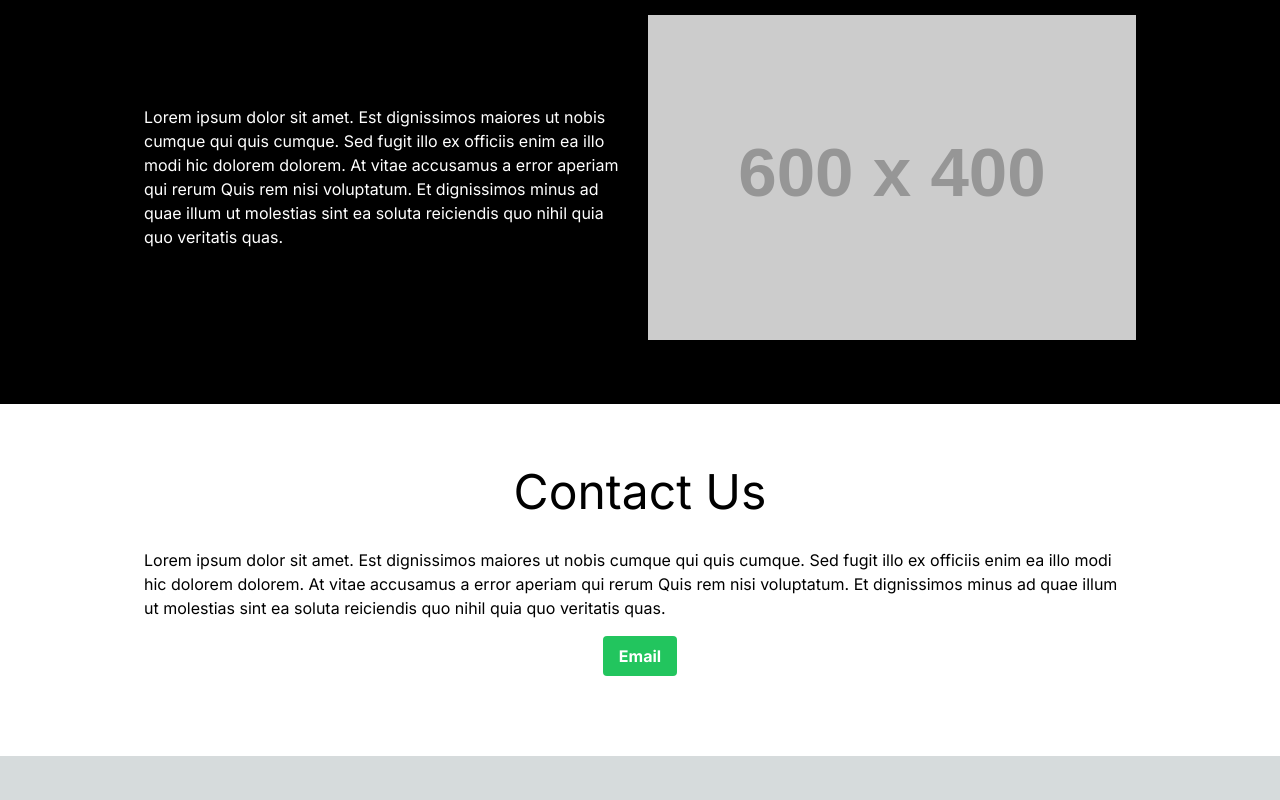
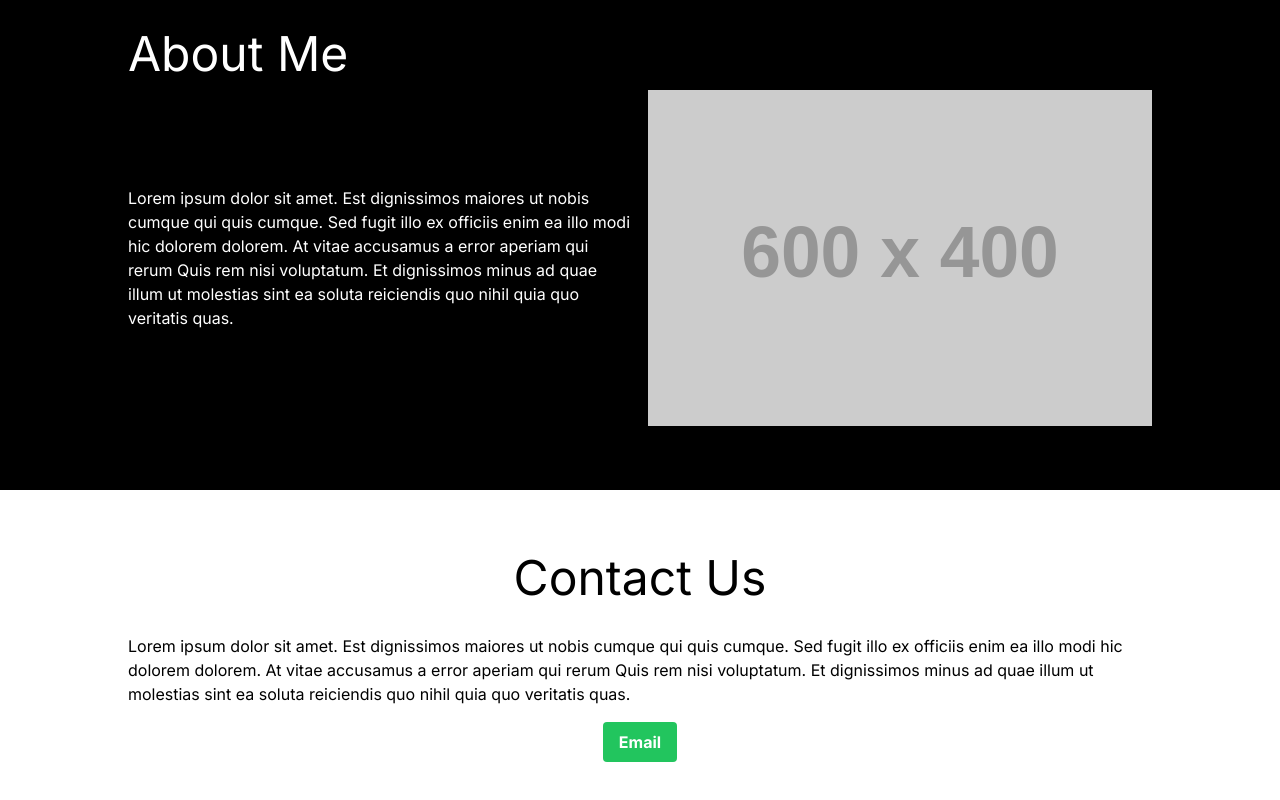
Before and after one commit to VanessaKostadinova/pdarch-site, a Next.js app: page / in a window 1280 px wide. Shown: the part 2714-3514 px from the top of the page. Before the commit the page ends 3470 px from the top, so only its background shows below. Built offline with nearby package versions, Linux system fonts and the light colour scheme.

Commit message:
fixed new nav bar alignment

```diff
--- a/src/app/page.tsx
+++ b/src/app/page.tsx
@@ -11,8 +11,8 @@ export default function Home() {
   return (
     <main>
       <div className="bg-black flex flex-col items-center">
-        <div className='md:w-4/5 lg:w-2/3 xl:w-1/2 px-4'>
-          <Navbar />
+      <Navbar />
+        <div className='md:w-4/5 lg:w-2/3 xl:w-1/2 px-4 md:px-0'>
           <Title />
           <LandingImage />
           <div className='grid grid-col-1 gap-20'>
@@ -23,7 +23,7 @@ export default function Home() {
         </div>
       </div>
       <div className="bg-white flex flex-col items-center">
-        <div className='md:w-4/5 lg:w-2/3 xl:w-1/2 px-4'>
+        <div className='md:w-4/5 lg:w-2/3 xl:w-1/2 px-4 md:px-0'>
           <ContactUs />
         </div>
       </div>
```
